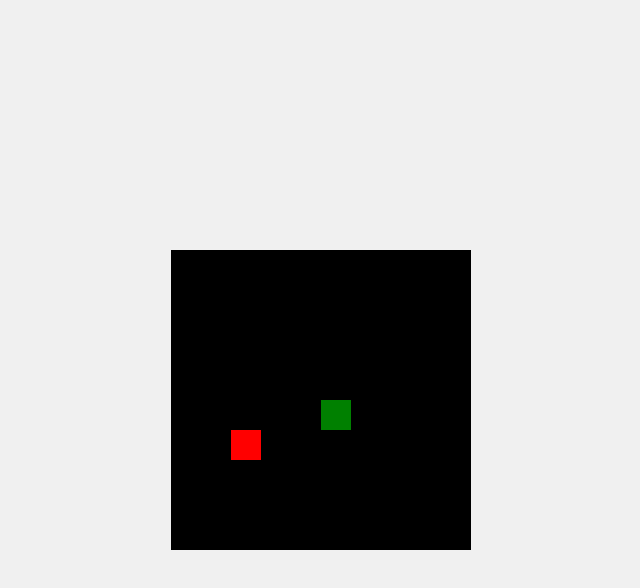
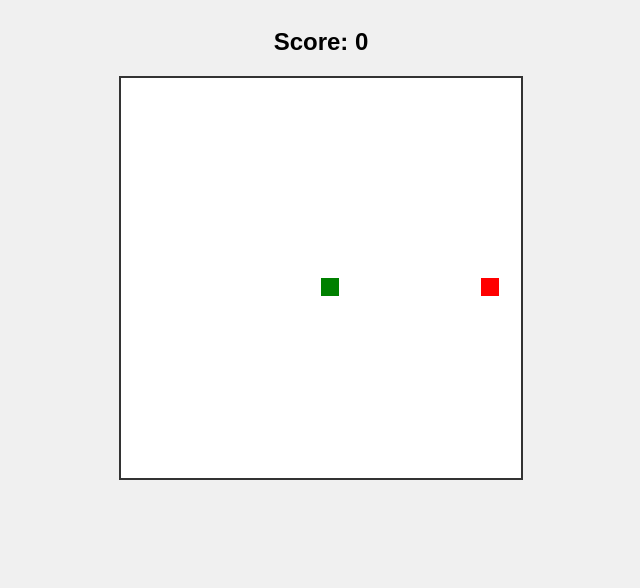
Before and after one commit to lch99310/snake-game-completely-created-by-gpt-4o, a plain HTML site: page index.html in a window 1280 px wide. Shown: the whole page, without its empty margins (319-959 px from the left). Drawn offline with Linux system fonts and the light colour scheme.

Commit message:
add more functions

```diff
--- a/index.html
+++ b/index.html
@@ -1,110 +1,144 @@
 <!DOCTYPE html>
-<html lang="en">
+<html>
 <head>
-    <meta charset="UTF-8">
-    <meta name="viewport" content="width=device-width, initial-scale=1.0">
     <title>Snake Game</title>
     <style>
         body {
             display: flex;
-            justify-content: center;
+            flex-direction: column;
             align-items: center;
-            height: 100vh;
-            margin: 0;
             background-color: #f0f0f0;
+            font-family: Arial, sans-serif;
         }
-        canvas {
-            background-color: #000;
+        #score {
+            font-size: 24px;
+            margin: 20px 0;
+            font-weight: bold;
+        }
+        #gameCanvas {
+            border: 2px solid #333;
+            background-color: #fff;
         }
     </style>
 </head>
 <body>
-    <canvas id="gameCanvas" width="300" height="300"></canvas>
+    <div id="score">Score: 0</div>
+    <canvas id="gameCanvas" width="400" height="400"></canvas>
+
     <script>
         const canvas = document.getElementById('gameCanvas');
         const ctx = canvas.getContext('2d');
-        const scale = 30;
-        const rows = 10;
-        const columns = 10;
-        let snake;
-        let fruit;
-        let direction;
-        let gameInterval;
+        const gridSize = 20;
+        const tileCount = canvas.width / gridSize;
 
-        class Snake {
-            constructor() {
-                this.body = [{x: 5, y: 5}];
-                this.direction = {x: 0, y: 0};
+        let score = 0;
+        let snake = [
+            { x: 10, y: 10 }
+        ];
+        let food = {
+            x: Math.floor(Math.random() * tileCount),
+            y: Math.floor(Math.random() * tileCount)
+        };
+        let dx = 0;
+        let dy = 0;
+        let gameSpeed = 100;
+
+        document.addEventListener('keydown', changeDirection);
+
+        function changeDirection(event) {
+            const LEFT_KEY = 37;
+            const RIGHT_KEY = 39;
+            const UP_KEY = 38;
+            const DOWN_KEY = 40;
+
+            const keyPressed = event.keyCode;
+            const goingUp = dy === -1;
+            const goingDown = dy === 1;
+            const goingRight = dx === 1;
+            const goingLeft = dx === -1;
+
+            if (keyPressed === LEFT_KEY && !goingRight) {
+                dx = -1;
+                dy = 0;
+            }
+            if (keyPressed === UP_KEY && !goingDown) {
+                dx = 0;
+                dy = -1;
+            }
+            if (keyPressed === RIGHT_KEY && !goingLeft) {
+                dx = 1;
+                dy = 0;
+            }
+            if (keyPressed === DOWN_KEY && !goingUp) {
+                dx = 0;
+                dy = 1;
+            }
+        }
+
+        function drawGame() {
+            // Move snake
+            const head = {
+                x: snake[0].x + dx,
+                y: snake[0].y + dy
+            };
+
+            // Wall passing logic
+            if (head.x < 0) head.x = tileCount - 1;
+            if (head.x >= tileCount) head.x = 0;
+            if (head.y < 0) head.y = tileCount - 1;
+            if (head.y >= tileCount) head.y = 0;
+
+            snake.unshift(head);
+
+            // Check if snake ate food
+            if (head.x === food.x && head.y === food.y) {
+                score += 1;
+                document.getElementById('score').textContent = `Score: ${score}`;
+                // Generate new food
+                food = {
+                    x: Math.floor(Math.random() * tileCount),
+                    y: Math.floor(Math.random() * tileCount)
+                };
+            } else {
+                snake.pop(); // Remove tail only if food wasn't eaten
             }
 
-            changeDirection(newDirection) {
-                if (newDirection === 'ArrowUp' && this.direction.y === 0) {
-                    this.direction = {x: 0, y: -1};
-                } else if (newDirection === 'ArrowDown' && this.direction.y === 0) {
-                    this.direction = {x: 0, y: 1};
-                } else if (newDirection === 'ArrowLeft' && this.direction.x === 0) {
-                    this.direction = {x: -1, y: 0};
-                } else if (newDirection === 'ArrowRight' && this.direction.x === 0) {
-                    this.direction = {x: 1, y: 0};
+            // Check collision with self
+            for (let i = 1; i < snake.length; i++) {
+                if (head.x === snake[i].x && head.y === snake[i].y) {
+                    gameOver();
+                    return;
                 }
             }
 
-            move() {
-                const head = {x: this.body[0].x + this.direction.x, y: this.body[0].y + this.direction.y};
-                this.body.unshift(head);
-                if (head.x === fruit.x && head.y === fruit.y) {
-                    placeFruit();
-                } else {
-                    this.body.pop();
-                }
-            }
+            // Clear canvas
+            ctx.fillStyle = 'white';
+            ctx.fillRect(0, 0, canvas.width, canvas.height);
 
-            checkCollision() {
-                const head = this.body[0];
-                if (head.x < 0 || head.x >= columns || head.y < 0 || head.y >= rows) {
-                    return true;
-                }
-                for (let i = 1; i < this.body.length; i++) {
-                    if (head.x === this.body[i].x && head.y === this.body[i].y) {
-                        return true;
-                    }
-                }
-                return false;
-            }
+            // Draw snake
+            ctx.fillStyle = 'green';
+            snake.forEach(segment => {
+                ctx.fillRect(segment.x * gridSize, segment.y * gridSize, gridSize - 2, gridSize - 2);
+            });
+
+            // Draw food
+            ctx.fillStyle = 'red';
+            ctx.fillRect(food.x * gridSize, food.y * gridSize, gridSize - 2, gridSize - 2);
+
+            setTimeout(drawGame, gameSpeed);
         }
 
-        function placeFruit() {
-            fruit = {
-                x: Math.floor(Math.random() * columns),
-                y: Math.floor(Math.random() * rows)
-            };
+        function gameOver() {
+            alert(`Game Over! Final Score: ${score}`);
+            snake = [{ x: 10, y: 10 }];
+            dx = 0;
+            dy = 0;
+            score = 0;
+            document.getElementById('score').textContent = `Score: ${score}`;
+            drawGame();
         }
 
-        function setup() {
-            snake = new Snake();
-            placeFruit();
-            direction = 'ArrowRight';
-            document.addEventListener('keydown', e => snake.changeDirection(e.key));
-            gameInterval = setInterval(() => {
-                ctx.clearRect(0, 0, canvas.width, canvas.height);
-                snake.move();
-                if (snake.checkCollision()) {
-                    clearInterval(gameInterval);
-                    alert('Game Over');
-                } else {
-                    draw();
-                }
-            }, 200);
-        }
-
-        function draw() {
-            ctx.fillStyle = 'green';
-            snake.body.forEach(part => ctx.fillRect(part.x * scale, part.y * scale, scale, scale));
-            ctx.fillStyle = 'red';
-            ctx.fillRect(fruit.x * scale, fruit.y * scale, scale, scale);
-        }
-
-        setup();
+        drawGame();
     </script>
 </body>
 </html>
```
